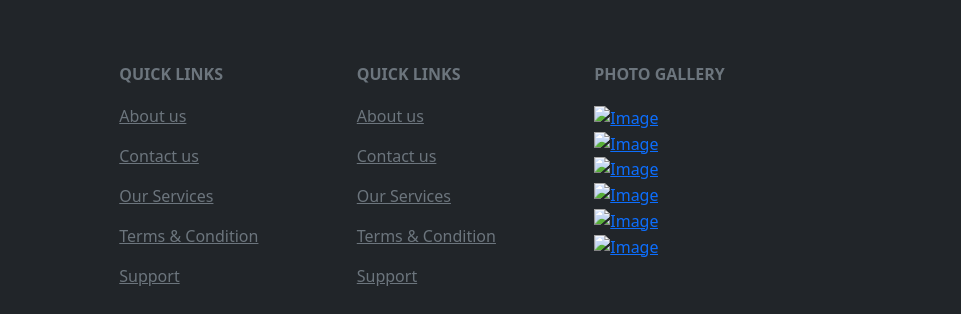
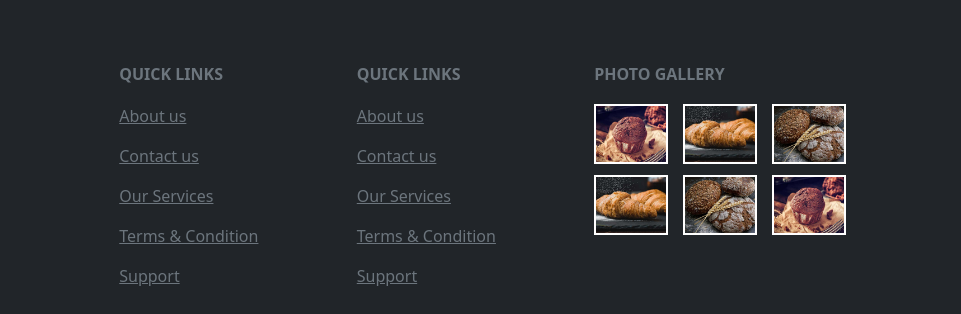
Before and after one commit to DevEless/4Coeur_Quentin_de_la_Meilleure, a website: page index.html in a window 1280 px wide. Shown: the part 5589-5903 px from the top of the page, 319-1280 px from the left. Drawn offline with nearby package versions, Linux system fonts and the light colour scheme; files that its build step writes are made by us from their sources.

Commit message:
le footer se déroule bien

```diff
--- a/index.html
+++ b/index.html
@@ -643,12 +643,15 @@
                         <h6 class="text-uppercase fw-bold mb-4">Photo Gallery</h6>
                         <div class="col-md-6 col-lg-3">
                             <div class="footer-galery">
-                            <a href=""><img src="img/img-1.jpg" alt="Image"></a>
-                            <a href=""><img src="img/img-2.jpg" alt="Image"></a>
-                            <a href=""><img src="img/img-3.jpg" alt="Image"></a>
-                            <a href=""><img src="img/img-4.jpg" alt="Image"></a>
-                            <a href=""><img src="img/img-5.jpg" alt="Image"></a>
-                            <a href=""><img src="img/img-6.jpg" alt="Image"></a>
+                            <a href=""><img src="./public/img/product-1.jpg" alt="Image"></a>
+                            <a href=""><img src="./public/img/product-3.jpg" alt="Image"></a>
+                            <a href=""><img src="./public/img/product-2.jpg" alt="Image"></a>
+                        </div>
+                        <div class="footer-galery2">
+                            <a href=""><img src="./public/img/product-3.jpg" alt="Image"></a>
+                            <a href=""><img src="./public/img/product-2.jpg" alt="Image"></a>
+                            <a href=""><img src="./public/img/product-1.jpg" alt="Image"></a>
+
                             </div>
                             </div>
                     </div>
--- a/src/sass/modules/_footer.scss
+++ b/src/sass/modules/_footer.scss
@@ -1,5 +1,19 @@
 footer{
-    .footer-gallery {
-
+    .footer-galery {
+        display: flex;
+        img{
+            height: 60px;
+            border: 2px solid white;
+        }
+        gap: 15px;
+    }
+    .footer-galery2 {
+        display: flex;
+        img{
+        height: 60px;
+        margin-top: 15%;
+        border: 2px solid white;
+        }
+        gap: 15px;
     }
 }
```
Also changed, not shown: public/css/app.css.
